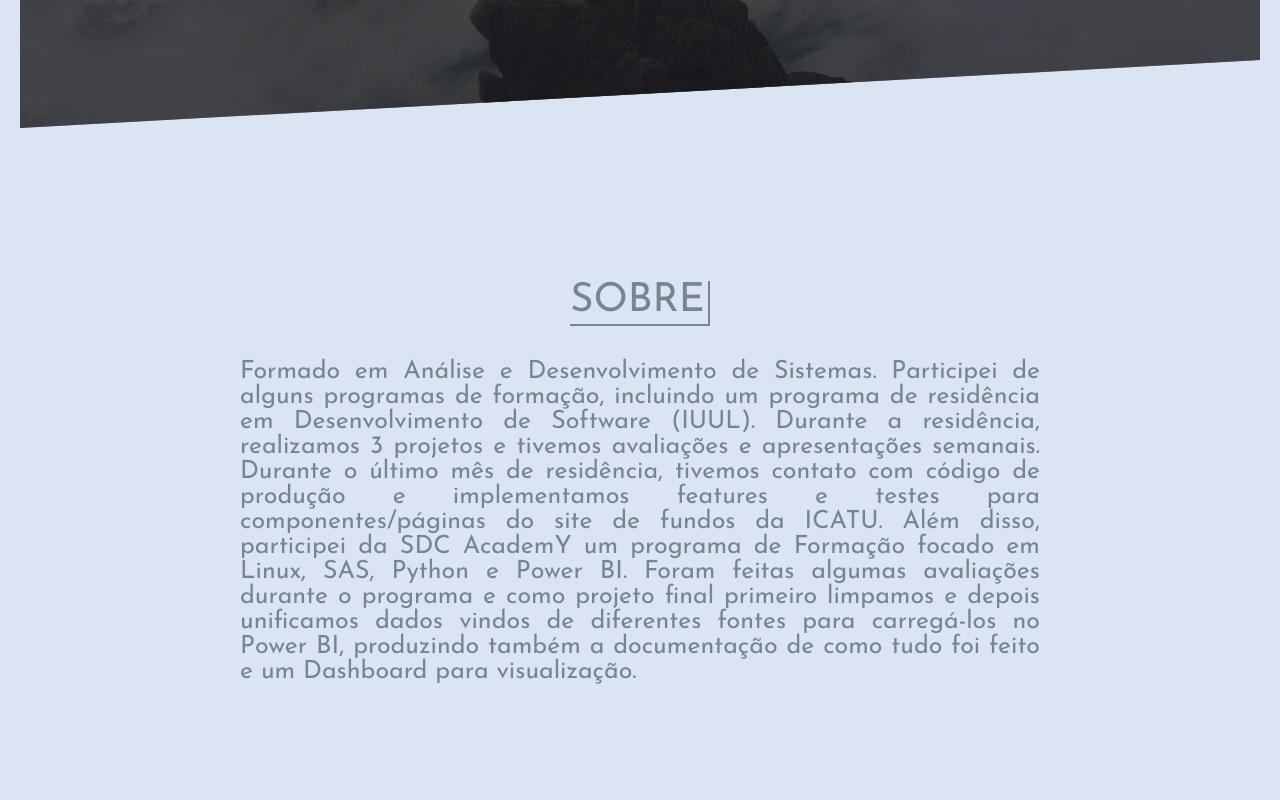
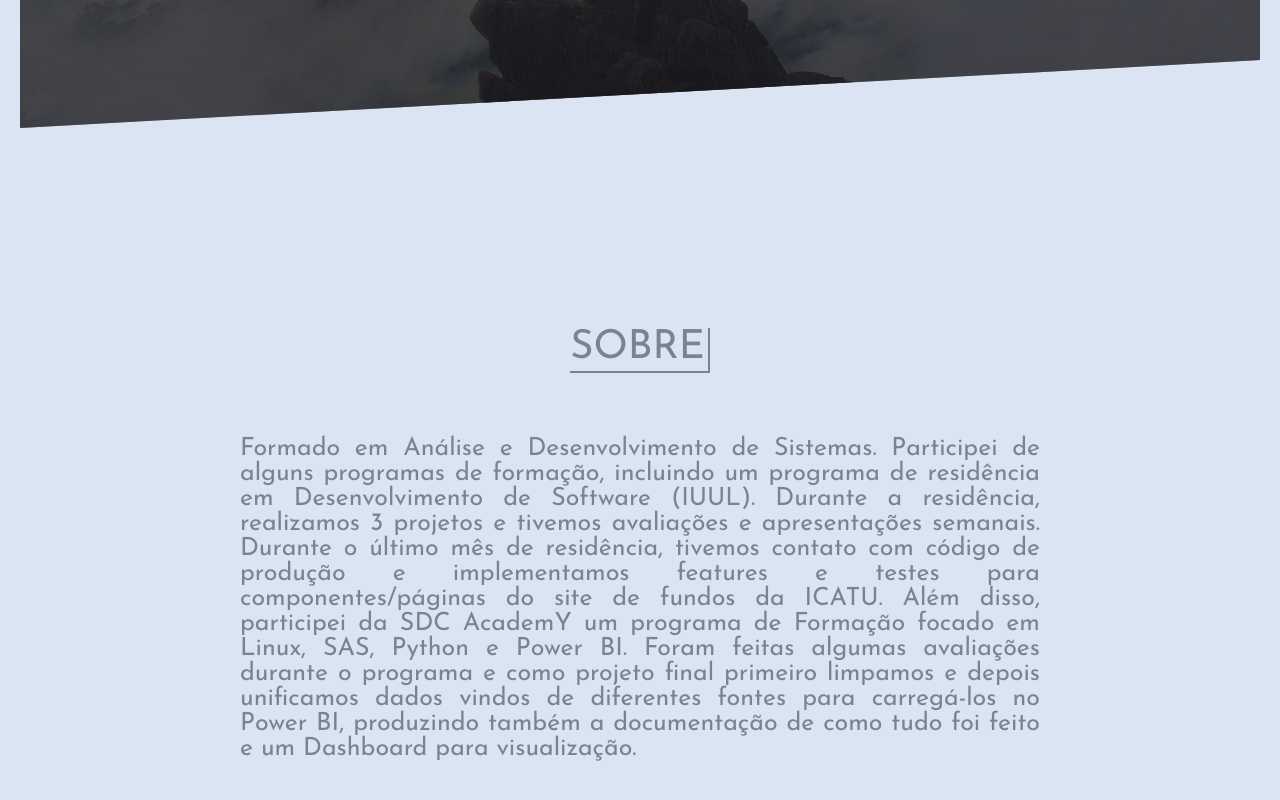
Before and after one commit to lesYeauxSansVisage/portfolio, a React (Vite) app: page / in a window 1280 px wide. Shown: the part 572-1372 px from the top of the page. Built offline with nearby package versions, Linux system fonts and the light colour scheme.

Commit message:
STYLES: Add display flex and padding

```diff
--- a/src/sections/About.scss
+++ b/src/sections/About.scss
@@ -1,5 +1,10 @@
 .about-section {
-    padding-top: 15vh;
+    padding: 7.5rem 0;
+    display: flex;
+    flex-direction: column;
+    gap: 3rem;
+    align-items: center;
+    justify-content: center;
     min-height: 100vh;
     text-align: center;
     color: var(--main-color);
```
